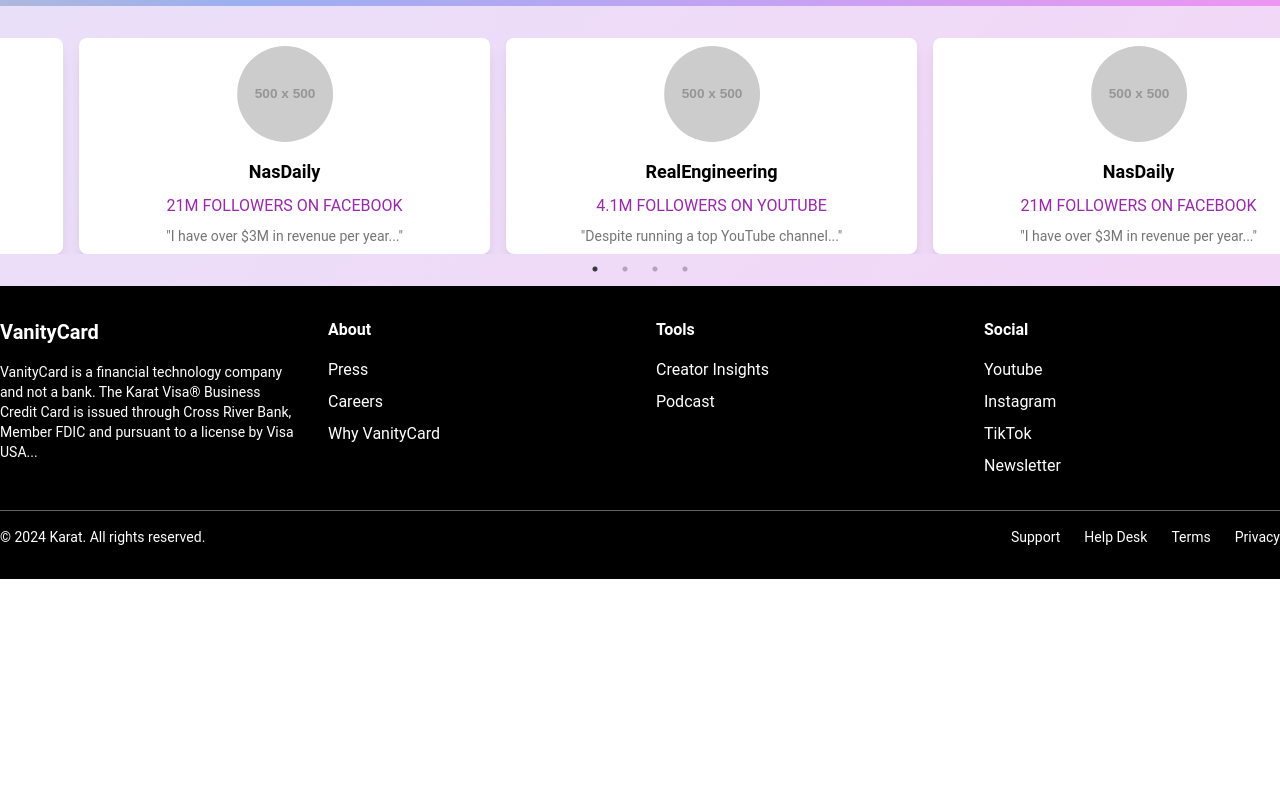
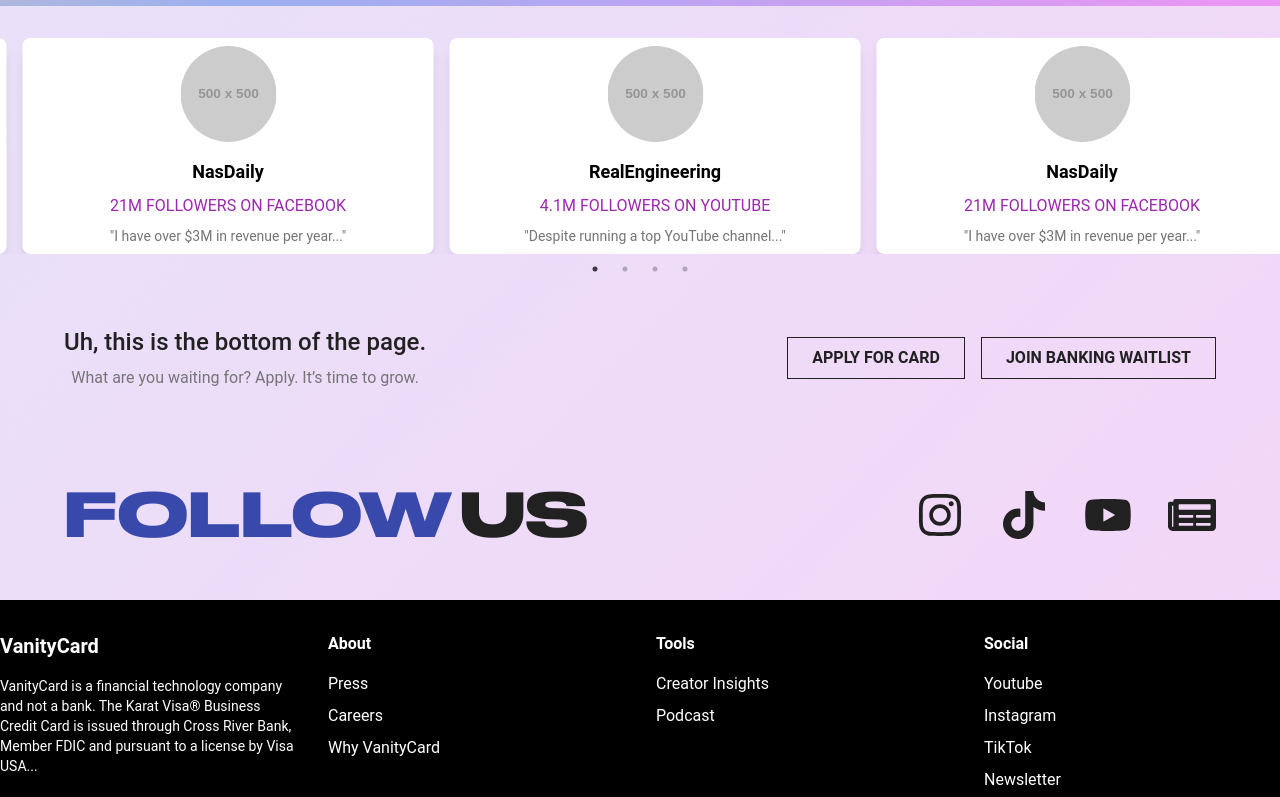
Before and after one commit to arijitk930/NEON-KARAT, a React (Vite) app: page / in a window 1280 px wide. Shown: the part 4677-5474 px from the top of the page. Before the commit the page ends 5256 px from the top, so only its background shows below. Built offline with nearby package versions, Linux system fonts and the light colour scheme.

Commit message:
bottom section build

```diff
--- a/src/App.jsx
+++ b/src/App.jsx
@@ -2,6 +2,8 @@
 import Footer from "./components/Footer";
 import "./App.css";
 import { Outlet } from "react-router-dom";
+import FollowUs from "./components/FollowUs";
+import BottomSection from "./components/BottomSection";
 
 function App() {
   const content1 = [
@@ -64,6 +66,8 @@
     <div className="App min-h-screen bg-pastel-gradient bg-cover">
       <Navbar />
       <Outlet />
+      <BottomSection />
+      <FollowUs />
       <Footer />
     </div>
   );
--- /dev/null
+++ b/src/components/BottomSection.jsx
@@ -0,0 +1,27 @@
+const BottomSection = () => {
+  return (
+    <div className="flex flex-col sm:flex-row justify-between items-center w-full max-w-[77rem] mx-auto px-4 sm:px-10 py-10 space-y-10 sm:space-y-0 sm:space-x-10">
+      {/* Text Section */}
+      <div className="text-center">
+        <h2 className="text-gray-900 text-2xl font-medium">
+          Uh, this is the bottom of the page.
+        </h2>
+        <p className="text-gray-600 mt-2">
+          What are you waiting for? Apply. It’s time to grow.
+        </p>
+      </div>
+
+      {/* Button Section */}
+      <div className="flex flex-col sm:flex-row space-y-4 sm:space-y-0 sm:space-x-4">
+        <button className="px-6 py-2 border border-gray-900 text-gray-900 font-semibold hover:bg-black hover:text-white transition duration-200">
+          APPLY FOR CARD
+        </button>
+        <button className="px-6 py-2 border border-gray-900 text-gray-900 font-semibold hover:bg-black hover:text-white transition duration-200">
+          JOIN BANKING WAITLIST
+        </button>
+      </div>
+    </div>
+  );
+};
+
+export default BottomSection;
--- a/src/components/CreatorAnalytics.jsx
+++ b/src/components/CreatorAnalytics.jsx
@@ -1,7 +1,6 @@
-import React from 'react';
-import { TrendingUp, ChevronRight, ArrowUp } from 'lucide-react';
-import { User, MessageSquare } from 'lucide-react';
-
+import React from "react";
+import { TrendingUp, ChevronRight, ArrowUp } from "lucide-react";
+import { User, MessageSquare } from "lucide-react";
 
 const NotificationCard = ({ type, username, time, message, userImage }) => {
   return (
@@ -13,21 +12,21 @@
   );
 };
 
-const sampleData= {
+const sampleData = {
   currentSubscribers: 1200,
   subscriberGrowth: 24,
   postLikes: 3200,
   monthlyData: [
-    { month: 'Dec', subscriptions: 25000, tips: 2000 },
-    { month: 'Jan', subscriptions: 15000, tips: 1500 },
-    { month: 'Feb', subscriptions: 12000, tips: 1000 },
-    { month: 'Mar', subscriptions: 18000, tips: 1200 },
-    { month: 'Apr', subscriptions: 16000, tips: 1800 },
-    { month: 'May', subscriptions: 5000, tips: 500 },
+    { month: "Dec", subscriptions: 25000, tips: 2000 },
+    { month: "Jan", subscriptions: 15000, tips: 1500 },
+    { month: "Feb", subscriptions: 12000, tips: 1000 },
+    { month: "Mar", subscriptions: 18000, tips: 1200 },
+    { month: "Apr", subscriptions: 16000, tips: 1800 },
+    { month: "May", subscriptions: 5000, tips: 500 },
   ],
 };
 
-const CreatorAnalytics=() => {
+const CreatorAnalytics = () => {
   const maxValue = Math.max(
     ...sampleData.monthlyData.map((d) => d.subscriptions + d.tips)
   );
@@ -51,15 +50,20 @@
             <TrendingUp className="w-5 h-5 text-purple-600" />
           </div>
           <div>
-            <h2 className="text-xl font-semibold text-gray-900">Creator analytics</h2>
+            <h2 className="text-xl font-semibold text-gray-900">
+              Creator analytics
+            </h2>
             <p className="text-sm text-gray-500">
-              Keep track of how your account is doing and how much you'll earn this month.
+              Keep track of how your account is doing and how much you all earn
+              this month.
             </p>
           </div>
         </div>
 
         <div className="mb-8">
-          <h3 className="text-sm font-medium text-gray-500 mb-2">Current subscribers</h3>
+          <h3 className="text-sm font-medium text-gray-500 mb-2">
+            Current subscribers
+          </h3>
           <div className="flex items-center gap-3">
             <span className="text-3xl font-bold text-gray-900">
               {sampleData.currentSubscribers.toLocaleString()}k
@@ -87,10 +91,15 @@
         </div>
 
         <div className="mb-8">
-          <h3 className="text-sm font-medium text-gray-500 mb-4">Monthly income</h3>
+          <h3 className="text-sm font-medium text-gray-500 mb-4">
+            Monthly income
+          </h3>
           <div className="h-48 flex items-end gap-2">
             {sampleData.monthlyData.map((data, index) => (
-              <div key={index} className="flex-1 flex flex-col items-stretch gap-1">
+              <div
+                key={index}
+                className="flex-1 flex flex-col items-stretch gap-1"
+              >
                 <div className="flex-1 flex flex-col justify-end gap-1">
                   <div
                     className="bg-green-400 rounded-sm"
@@ -105,7 +114,9 @@
                     }}
                   />
                 </div>
-                <span className="text-xs text-gray-500 text-center">{data.month}</span>
+                <span className="text-xs text-gray-500 text-center">
+                  {data.month}
+                </span>
               </div>
             ))}
           </div>
@@ -123,9 +134,12 @@
 
         <button className="w-full flex items-center justify-between p-4 bg-gray-50 rounded-xl text-gray-600 hover:bg-gray-100 transition-colors">
           <div>
-            <h3 className="text-base font-medium text-gray-900">Monetization settings</h3>
+            <h3 className="text-base font-medium text-gray-900">
+              Monetization settings
+            </h3>
             <p className="text-sm text-gray-500">
-              Connect a bank account to set a subscription price or start accepting tips.
+              Connect a bank account to set a subscription price or start
+              accepting tips.
             </p>
           </div>
           <ChevronRight className="w-5 h-5" />
--- /dev/null
+++ b/src/components/FollowUs.jsx
@@ -0,0 +1,55 @@
+import { FaInstagram, FaTiktok, FaYoutube, FaNewspaper } from "react-icons/fa";
+
+const FollowUs = () => {
+  return (
+    <div className="flex flex-col md:flex-row justify-between items-center w-full max-w-[77rem] mx-auto px-6 md:px-10 py-10">
+      {/* Follow Us Text */}
+      <div className="flex items-center space-x-2 mb-6 md:mb-0">
+        <span className="text-indigo-600 font-bold text-[36px] sm:text-[48px] md:text-[60px] font-primaryBold">
+          FOLLOW
+        </span>
+        <span className="text-gray-900 font-bold text-[36px] sm:text-[48px] md:text-[60px] font-primaryBold">
+          US
+        </span>
+      </div>
+
+      {/* Social Icons */}
+      <div className="flex space-x-6 md:space-x-9 text-3xl sm:text-4xl md:text-5xl">
+        <a
+          href="https://instagram.com"
+          target="_blank"
+          rel="noopener noreferrer"
+          className="text-gray-900 hover:text-purple-600"
+        >
+          <FaInstagram />
+        </a>
+        <a
+          href="https://tiktok.com"
+          target="_blank"
+          rel="noopener noreferrer"
+          className="text-gray-900 hover:text-purple-600"
+        >
+          <FaTiktok />
+        </a>
+        <a
+          href="https://youtube.com"
+          target="_blank"
+          rel="noopener noreferrer"
+          className="text-gray-900 hover:text-purple-600"
+        >
+          <FaYoutube />
+        </a>
+        <a
+          href="https://your-news-link.com"
+          target="_blank"
+          rel="noopener noreferrer"
+          className="text-gray-900 hover:text-purple-600"
+        >
+          <FaNewspaper />
+        </a>
+      </div>
+    </div>
+  );
+};
+
+export default FollowUs;
```
